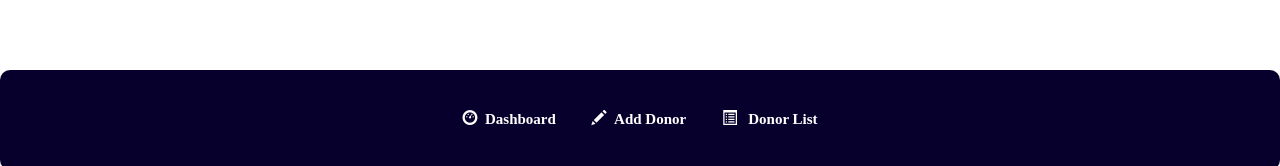
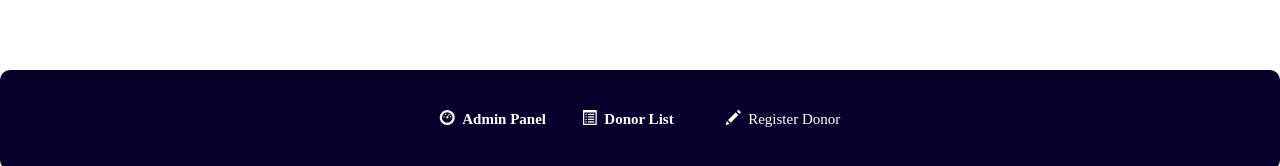
Before and after one commit to PrecognitionYash/CEP_College_Blood_Bank_Management_System, a PHP site: page /Temp/admin/footer.php in a window 1280 px wide. Shown: the part 634-800 px from the top of the page. Run offline with PHP 8.4, Linux system fonts and the light colour scheme; data that the repository does not hold is empty; some web fonts are replaced.

Commit message:
Small changes.

```diff
--- a/admin/footer.php
+++ b/admin/footer.php
@@ -76,9 +76,9 @@ border-radius:10px;
 <body>
 
 <div class="footer" ><b>
-  <a href="dashboard.php"   <?php if($active=='dashboard') echo "class='pressed'"; ?>><span class="glyphicon glyphicon-dashboard"></span>&nbsp&nbspDashboard</a>
-  <a href="register.php"   <?php if($active=='add') echo "class='pressed'"; ?>><span class="glyphicon glyphicon-pencil"></span>&nbsp&nbspAdd Donor</a>
-  <a href="donor_list.php"   <?php if($active=='list') echo "class='pressed'"; ?>><span class="glyphicon glyphicon-list-alt"></span>&nbsp&nbsp Donor List</a></b>
+  <a href="dashboard.php"   <?php if($active=='dashboard') echo "class='pressed'"; ?>><span class="glyphicon glyphicon-dashboard"></span>&nbsp&nbspAdmin Panel</a>
+  <a href="donor_list.php"   <?php if($active=='list') echo "class='pressed'"; ?>><span class="glyphicon glyphicon-list-alt"></span>&nbsp&nbspDonor List</a></b>
+  <a href="register.php"   <?php if($active=='add') echo "class='pressed'"; ?>><span class="glyphicon glyphicon-pencil"></span>&nbsp&nbspRegister Donor</a>
 </div>
 </body>
 </html>
```
Also changed, not shown: 2 other files.
